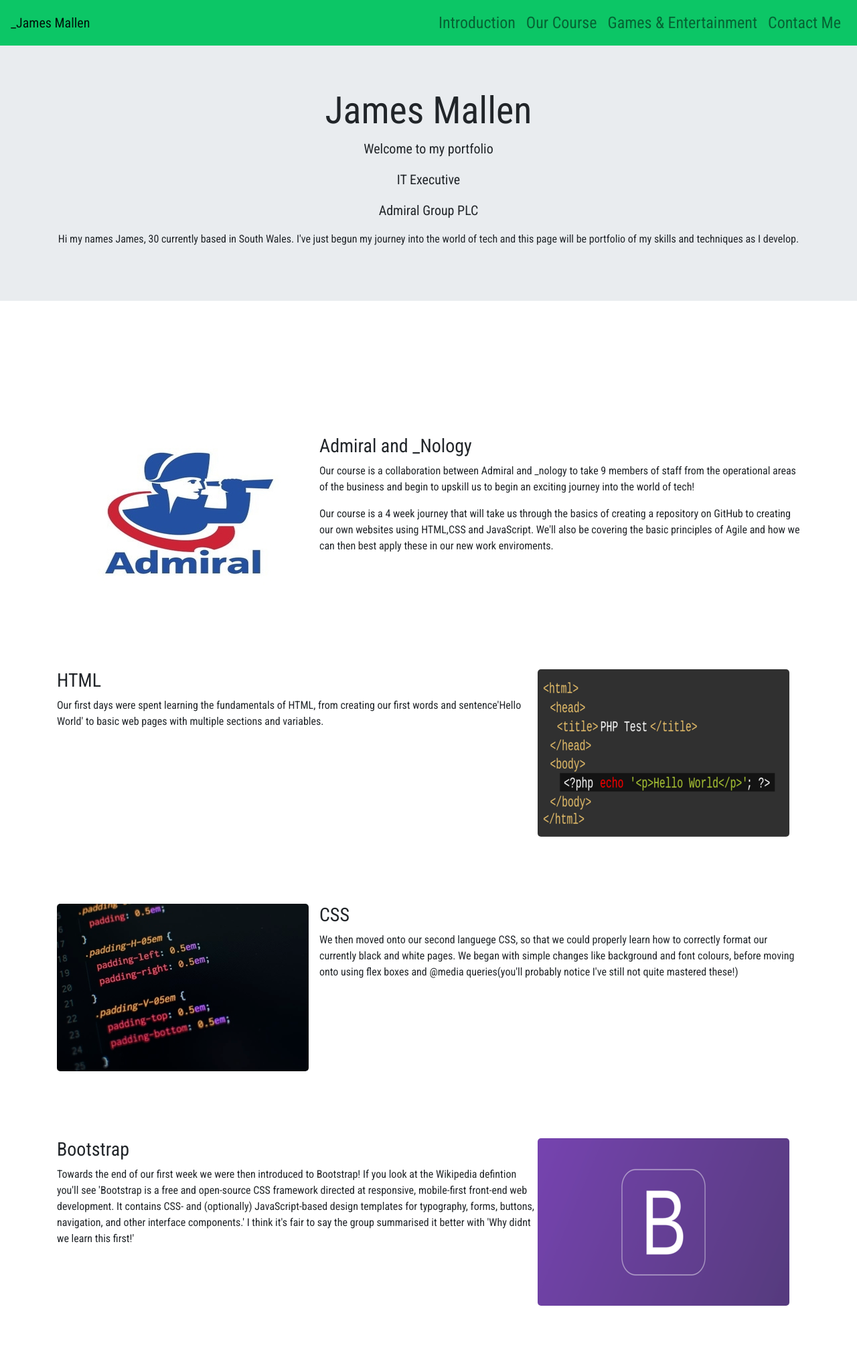
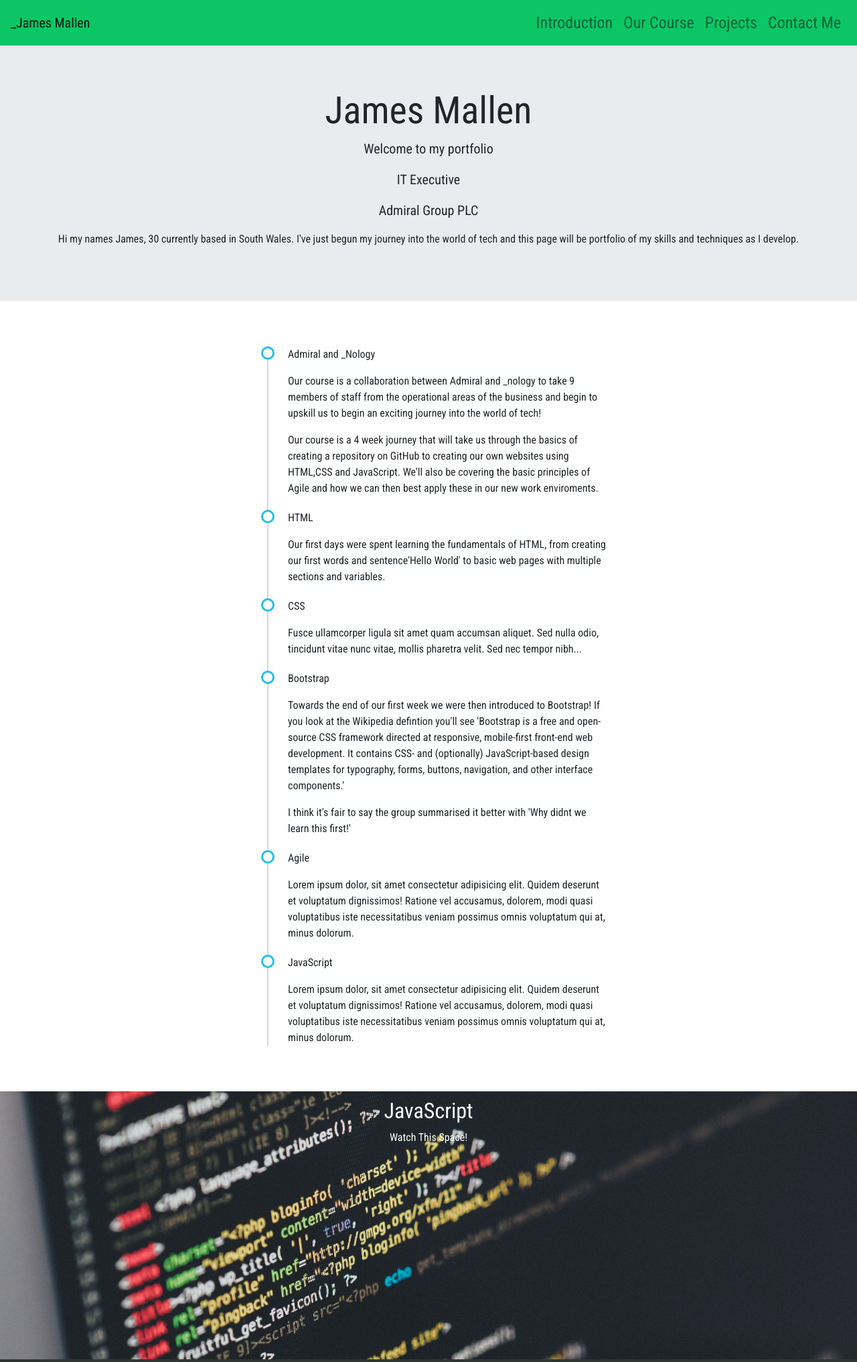
Before and after one commit to jmgithub1/PortfolioProject.io, a PHP site: page / in a window 1280 px wide. Shown: the top 2033 px of the page at 67% size. Run offline with PHP 8.4, Linux system fonts and the light colour scheme.

Commit message:
timeline update

```diff
--- a/index.html
+++ b/index.html
@@ -27,7 +27,7 @@
                 <a class="nav-link" href="#course">Our Course</a>
                 </li>
                 <li class="nav-item">
-                <a class="nav-link" href="#java"> Games & Entertainment</a>
+                <a class="nav-link" href="#java"> Projects</a>
                 </li>
                 <li class="nav-item">
                 <a class="nav-link" href="#contact">Contact Me</a>
@@ -44,33 +44,40 @@
                 <p>Hi my names James, 30 currently based in South Wales. I've just begun my journey into the world of tech and this page will be portfolio of my skills and techniques as I develop.</p>
             </div>
         </header>
-        <section id="course" class="container1">
-            <section class="media container">
-                <img src="./images/admiral.jpg" class="align-self-start mr-3" alt="hello-world">
-                <div class="media-body">
-                    <h3 class="mt-0"> Admiral and _Nology</h3>
-            <p> Our course is a collaboration between Admiral and _nology to take 9 members of staff from the operational areas of the business and begin to upskill us to begin an exciting journey into the world of tech!</p>
-            <p>Our course is a 4 week journey that will take us through the basics of creating a repository on GitHub to creating our own websites using HTML,CSS and JavaScript. We'll also be covering the basic principles of Agile and how we can then best apply these in our new work enviroments.</p>
-            </section>
-            <section class="media container reverse">
-                <img src="./images/hello-world (1).png" class="align-self-start mr-3" alt="HTML">
-                <div class="media-body">
-                    <h3 class="mt-0">HTML</h3>
-            <p> Our first days were spent learning the fundamentals of HTML, from creating our first words and sentence'Hello World' to basic web pages with multiple sections and variables.</p>
-            </section>
-            <section class="media container ">
-                <img src="./images/css.jpg" class="align-self-start mr-3" alt="CSS">
-                <div class="media-body">
-                    <h3 class="mt-0">CSS</h3>
-            <p>We then moved onto our second languege CSS, so that we could properly learn how to correctly format our currently black and white pages. We began with simple changes like background and font colours, before moving onto using flex boxes and @media queries(you'll probably notice I've still not quite mastered these!)</p>
-            </section>
-            <section class="media container reverse">
-                <img src="./images/bootstrap.png" class="align-self-start mr-3" alt="JavaScript">
-                <div class="media-body">
-            <h3 class="mt-0">Bootstrap</h3>
-            <p>Towards the end of our first week we were then introduced to Bootstrap! If you look at the Wikipedia defintion you'll see 'Bootstrap is a free and open-source CSS framework directed at responsive, mobile-first front-end web development. It contains CSS- and (optionally) JavaScript-based design templates for typography, forms, buttons, navigation, and other interface components.' I think it's fair to say the group summarised it better with 'Why didnt we learn this first!'</p>
-            </section>
-        </section>
+        <div class="container mt-5 mb-5">
+            <div class="row">
+                <div class="col-md-6 offset-md-3">
+                    <ul class="timeline">
+                    <li>
+                    <p>Admiral and _Nology</p>
+                    <p> Our course is a collaboration between Admiral and _nology to take 9 members of staff from the operational areas of the business and begin to upskill us to begin an exciting journey into the world of tech!</p>
+                    <p>Our course is a 4 week journey that will take us through the basics of creating a repository on GitHub to creating our own websites using HTML,CSS and JavaScript. We'll also be covering the basic principles of Agile and how we can then best apply these in our new work enviroments.</p>
+                    </li>
+                    <li>
+                    <p>HTML</p>
+                    <p> Our first days were spent learning the fundamentals of HTML, from creating our first words and sentence'Hello World' to basic web pages with multiple sections and variables.</p>
+                    </li>
+                    <li>
+                    <p>CSS</p>
+                    <p>Fusce ullamcorper ligula sit amet quam accumsan aliquet. Sed nulla odio, tincidunt vitae nunc vitae, mollis pharetra velit. Sed nec tempor nibh...</p>
+                    </li>
+                    <li>
+                    <p>Bootstrap</p>
+                    <p>Towards the end of our first week we were then introduced to Bootstrap! If you look at the Wikipedia defintion you'll see 'Bootstrap is a free and open-source CSS framework directed at responsive, mobile-first front-end web development. It contains CSS- and (optionally) JavaScript-based design templates for typography, forms, buttons, navigation, and other interface components.'</p>
+                    <p>I think it's fair to say the group summarised it better with 'Why didnt we learn this first!'</p>
+                    </li>
+                    <li>
+                    <p>Agile</p>
+                    <p>Lorem ipsum dolor, sit amet consectetur adipisicing elit. Quidem deserunt et voluptatum dignissimos! Ratione vel accusamus, dolorem, modi quasi voluptatibus iste necessitatibus veniam possimus omnis voluptatum qui at, minus dolorum.</p>
+                    </li>
+                    <li>
+                    <p>JavaScript</p>
+                    <p>Lorem ipsum dolor, sit amet consectetur adipisicing elit. Quidem deserunt et voluptatum dignissimos! Ratione vel accusamus, dolorem, modi quasi voluptatibus iste necessitatibus veniam possimus omnis voluptatum qui at, minus dolorum.</p>
+                    </li>
+                    </ul>
+                </div>
+            </div>
+        </div>
         <section id="java" class="JavaGame">
             <h2>JavaScript</h2>
             <p>Watch This Space!</p>
--- a/style.css
+++ b/style.css
@@ -93,5 +93,37 @@
         display: flex;
         flex-direction: column;
         justify-content: space-evenly;
+
     }
 }
+
+ul.timeline {
+  list-style-type: none;
+  position: relative;
+}
+ul.timeline:before {
+  content: ' ';
+  background: #d4d9df;
+  display: inline-block;
+  position: absolute;
+  left: 29px;
+  width: 2px;
+  height: 100%;
+  z-index: 400;
+}
+ul.timeline > li {
+  margin: 20px 0;
+  padding-left: 20px;
+}
+ul.timeline > li:before {
+  content: ' ';
+  background: white;
+  display: inline-block;
+  position: absolute;
+  border-radius: 50%;
+  border: 3px solid #22c0e8;
+  left: 20px;
+  width: 20px;
+  height: 20px;
+  z-index: 400;
+}
```
